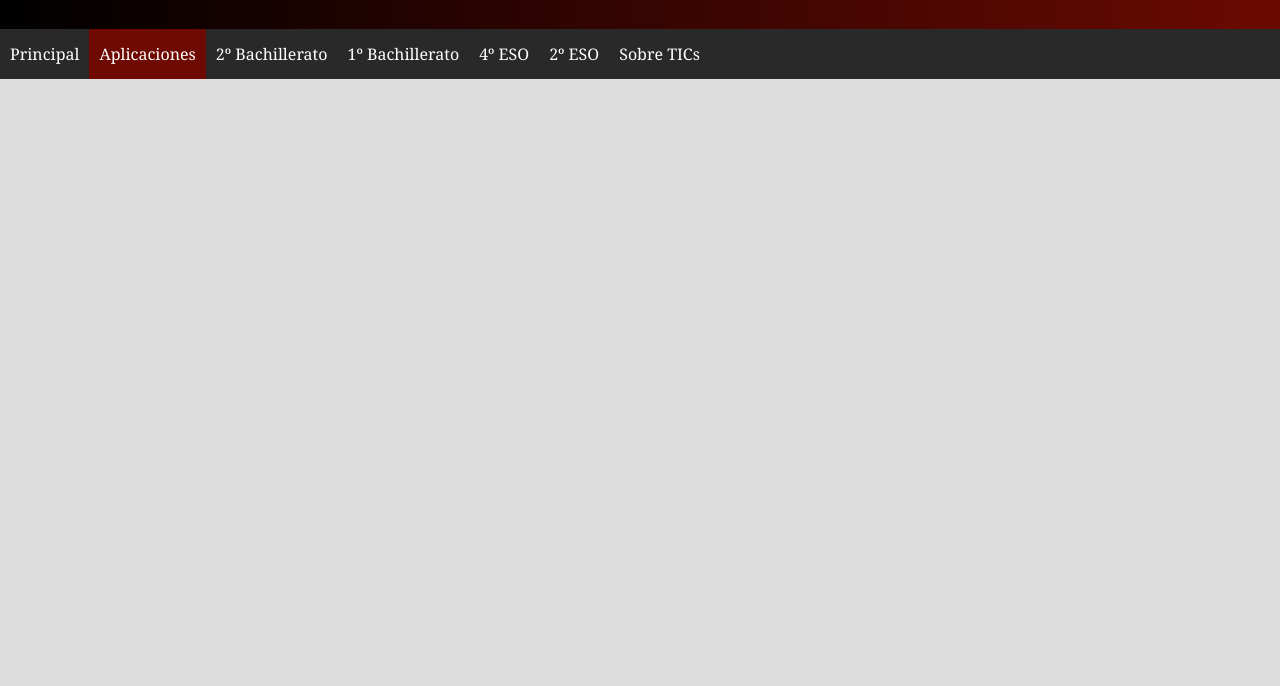
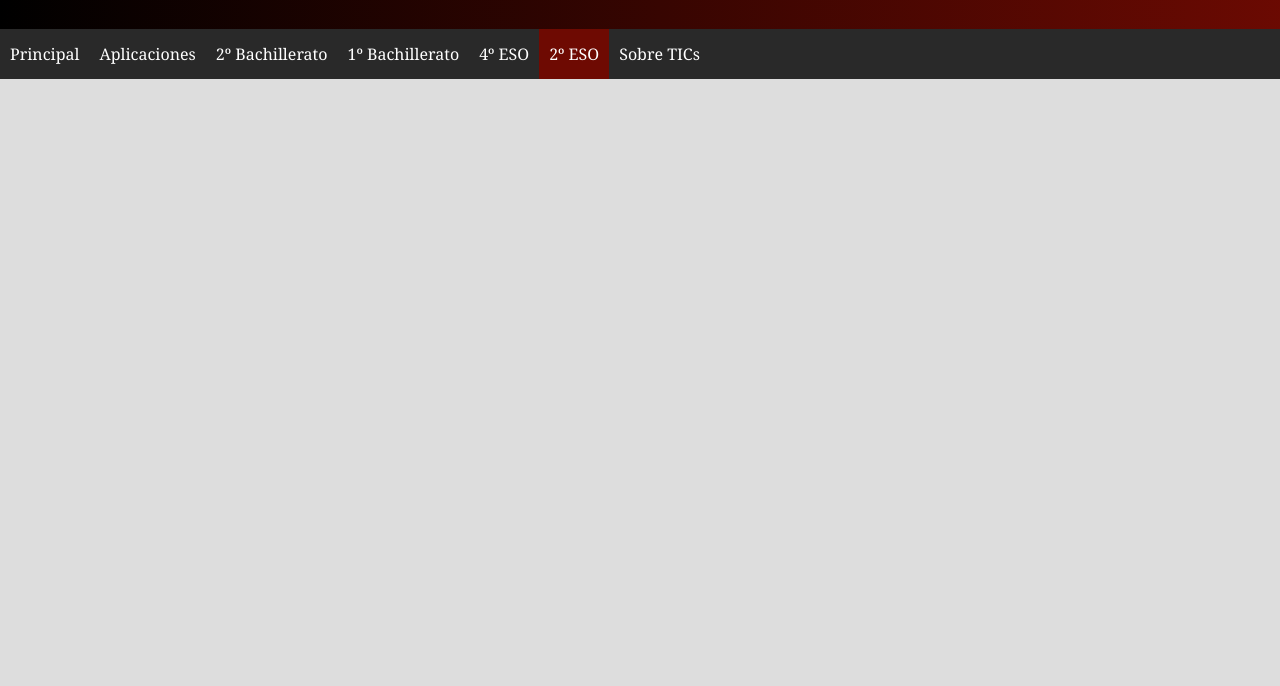
Before and after one commit to MiguelIESAtegua/TICsIESAtegua, a plain HTML site: page 2eso.html in a window 1280 px wide. Shown: the part 114-800 px from the top of the page. Drawn offline with Linux system fonts and the light colour scheme.

Commit message:
Add files via upload

```diff
--- a/2eso.html
+++ b/2eso.html
@@ -13,11 +13,11 @@
 			<div class="menu">
 				<ul>
   					<li><a href="index.html">Principal</a></li>
-  					<li><a href="aplicaciones.html"   class="active">Aplicaciones</a></li>
+  					<li><a href="aplicaciones.html">Aplicaciones</a></li>
   					<li><a href="2bachillerato.html">2º Bachillerato</a></li>
   					<li><a href="1bachillerato.html">1º Bachillerato</a></li>
   					<li><a href="4eso.html">4º ESO</a></li>
-  					<li><a href="2eso.html">2º ESO</a></li>
+  					<li><a href="2eso.html" class="active">2º ESO</a></li>
   					<li><a href="tics.html">Sobre TICs</a></li>
 				</ul>
 			</div>
```
Also changed, not shown: 1bachillerato.html (+2 -2 lines), 2bachillerato.html (+1 -1 lines), 4eso.html (+2 -2 lines), aplicaciones.html (+1 -1 lines), tics.html (+1 -1 lines).
